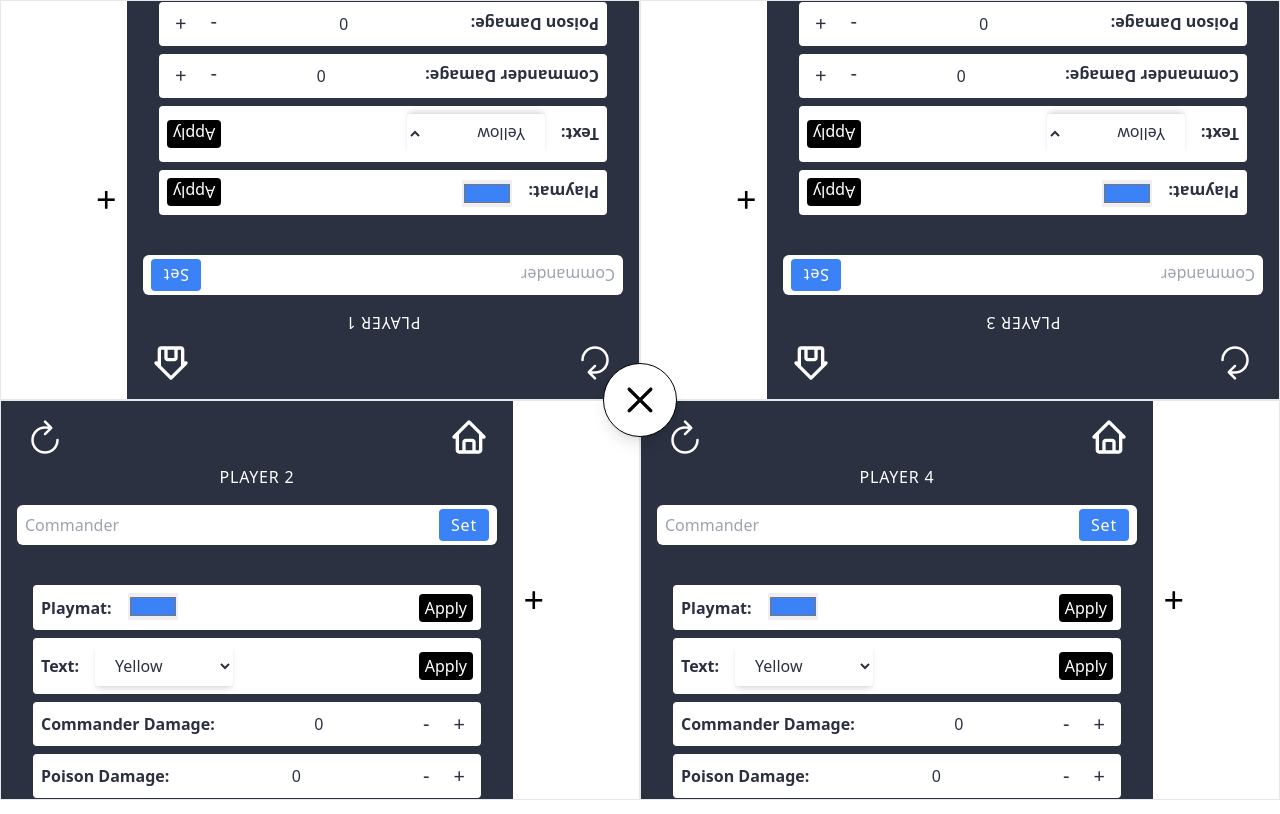
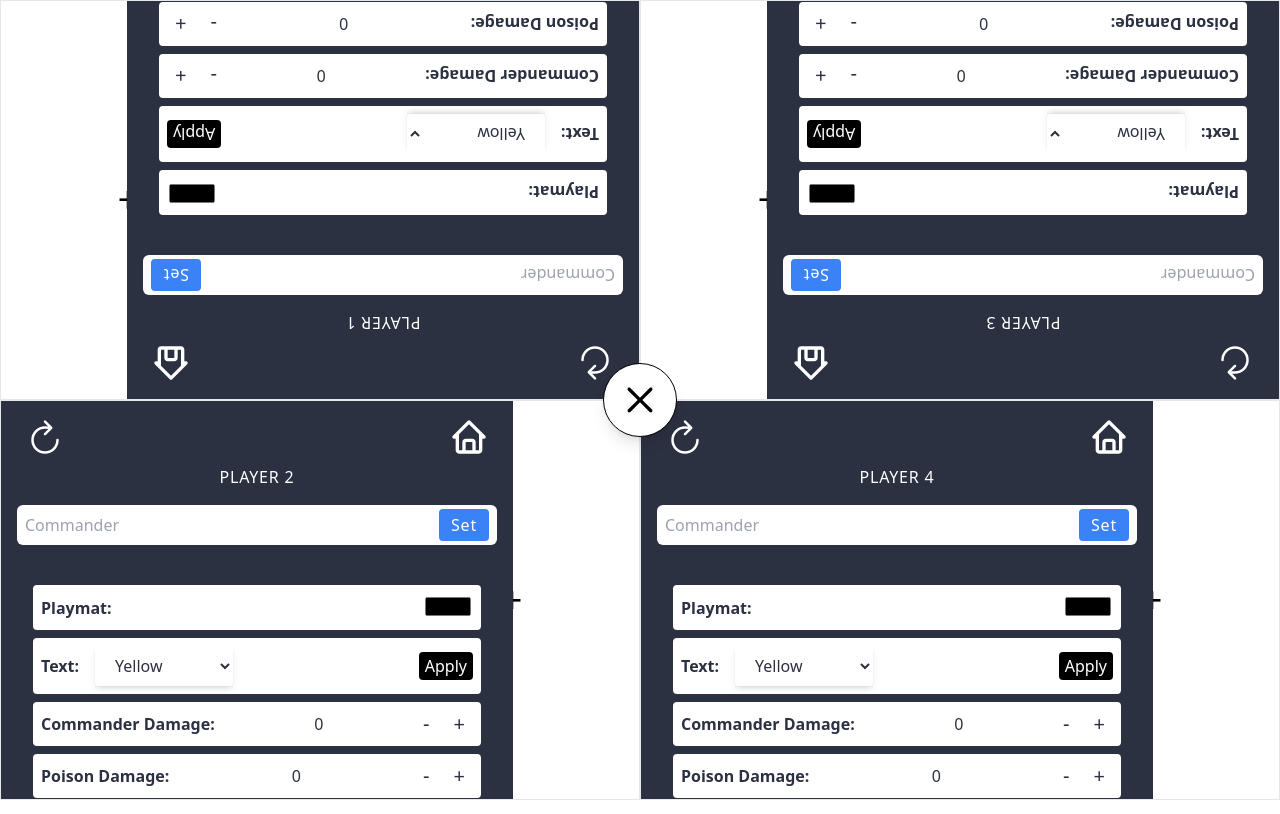
Before and after one commit to mdubelbeis/mtg-life-counter, a React (Vite) app: page /commander/three-players in a window 1280 px wide. Both pictures are taken after a click on the element 640 px from the left and 400 px from the top of the page. Built offline with nearby package versions, Linux system fonts and the light colour scheme.

Commit message:
adding local state

```diff
--- a/src/app/commander/PlayerOneSlice.ts
+++ b/src/app/commander/PlayerOneSlice.ts
@@ -7,7 +7,7 @@ const initialState = {
   poisonTotal: 0,
   commanderDamage: 0,
   commander: "",
-  bgColor: "#3B82F6",
+  bgColor: "",
   textColor: "",
 };
 
--- a/src/app/commander/PlayerTwoSlice.ts
+++ b/src/app/commander/PlayerTwoSlice.ts
@@ -6,7 +6,7 @@ const initialState = {
   poisonTotal: 0,
   commanderDamage: 0,
   commander: "",
-  bgColor: "#3B82F6",
+  bgColor: "",
   textColor: "",
 };
 
@@ -37,7 +37,6 @@ export const playerTwoSlice = createSlice({
     },
     updatePlayerTwoBgColor: (state, action: PayloadAction<string>) => {
       state.bgColor = action.payload;
-      console.log(action.payload);
     },
     updatePlayerTwoTextColor: (state, action: PayloadAction<string>) => {
       state.textColor = action.payload;
--- a/src/components/PlaymatHeader/BgColorForm.tsx
+++ b/src/components/PlaymatHeader/BgColorForm.tsx
@@ -7,45 +7,40 @@ import { updatePlayerTwoBgColor } from "../../app/commander/PlayerTwoSlice";
 import { updatePlayerThreeBgColor } from "../../app/commander/PlayerThreeSlice";
 import { updatePlayerFourBgColor } from "../../app/commander/PlayerFourSlice";
 import { useEffect, useState } from "react";
-import { CgFormatJustify } from "react-icons/cg";
 
 interface BgColorFormProps {
   player: string;
 }
 
+// Instead of using a form onSubmit, when a color is selected by the input
+// run the handleBgColorChange function, calling handleBgColorApply at the end.
+
 const BgColorForm: React.FC<BgColorFormProps> = ({ player }) => {
   const dispatch = useDispatch();
-  const [inputColor, setInputColor] = useState<string>("#3B82F6");
+  const [inputColor, setInputColor] = useState<string>("#000000");
 
-  const handleBgColorApply = (e: React.ChangeEvent<HTMLFormElement>) => {
-    e.preventDefault();
+  const handleBgColorChange = (e: React.ChangeEvent<HTMLInputElement>) => {
+    setInputColor(e.target.value);
     switch (player) {
       case "PlayerOne":
-        dispatch(updatePlayerOneBgColor(inputColor));
+        dispatch(updatePlayerOneBgColor(e.target.value));
         break;
       case "PlayerTwo":
-        dispatch(updatePlayerTwoBgColor(inputColor));
+        dispatch(updatePlayerTwoBgColor(e.target.value));
         break;
       case "PlayerThree":
-        dispatch(updatePlayerThreeBgColor(inputColor));
+        dispatch(updatePlayerThreeBgColor(e.target.value));
         break;
       case "PlayerFour":
-        dispatch(updatePlayerFourBgColor(inputColor));
+        dispatch(updatePlayerFourBgColor(e.target.value));
         break;
       default:
         console.log("There is an error...");
     }
   };
 
-  const handleBgColorChange = (e: React.ChangeEvent<HTMLInputElement>) => {
-    setInputColor(e.target.value);
-  };
-
   return (
-    <form
-      onSubmit={handleBgColorApply}
-      className="flex items-center justify-between gap-4 w-full"
-    >
+    <form className="flex items-center justify-end gap-4 w-full">
       <label>
         <input
           type="color"
@@ -53,9 +48,10 @@ const BgColorForm: React.FC<BgColorFormProps> = ({ player }) => {
           id="bgColor"
           value={inputColor}
           onChange={handleBgColorChange}
+          className="border-0 bg-white rounded-full"
         />
       </label>
-      <ApplyButton />
+      {/* <ApplyButton /> */}
     </form>
   );
 };
--- a/src/components/ui/Playmat.tsx
+++ b/src/components/ui/Playmat.tsx
@@ -1,4 +1,4 @@
-import { useDispatch } from "react-redux";
+import { useSelector, useDispatch } from "react-redux";
 import PlaymatHeader from "./PlaymatHeader";
 
 import {
@@ -17,6 +17,7 @@ import {
   incrementPlayerFourHealth,
   decrementPlayerFourHealth,
 } from "../../app/commander/PlayerFourSlice";
+import { useState } from "react";
 
 interface PlaymatProps {
   playerStats: {
@@ -33,6 +34,7 @@ interface PlaymatProps {
 
 const Playmat: React.FC<PlaymatProps> = ({ playerStats, opacity }) => {
   const dispatch = useDispatch();
+  const [bgColor, setBgColor] = useState<string>(playerStats.bgColor);
 
   const handleLifeGain = () => {
     switch (playerStats.name) {
@@ -71,12 +73,12 @@ const Playmat: React.FC<PlaymatProps> = ({ playerStats, opacity }) => {
         console.log("There is an error...");
     }
   };
-
+  console.log(`bg-[${playerStats.bgColor}]`); // THE COLOR CHANGE CAN BE SEEN HERE. Background color should reflect the input color option.
+  console.log(`bg-[${bgColor}]`); // THE COLOR CHANGE CAN BE SEEN HERE. Background color should reflect the input color option.
   return (
     <div
-      className={`h-full flex w-full relative bg-[${playerStats.bgColor}] p-2 border-[0.25px]`}
+      className={`h-full flex w-full relative bg-[${bgColor}] p-2 border-[0.25px]`}
     >
-      {`bg-[${playerStats.bgColor}]`}
       <PlaymatHeader
         poisonDamage={playerStats.poisonTotal}
         commanderDamage={playerStats.commanderDamage}
--- /dev/null
+++ b/src/components/ui/Scoreboard.tsx
@@ -0,0 +1,5 @@
+const Scoreboard: React.FC = () => {
+  return <div>Scoreboard</div>;
+};
+
+export default Scoreboard;
```
